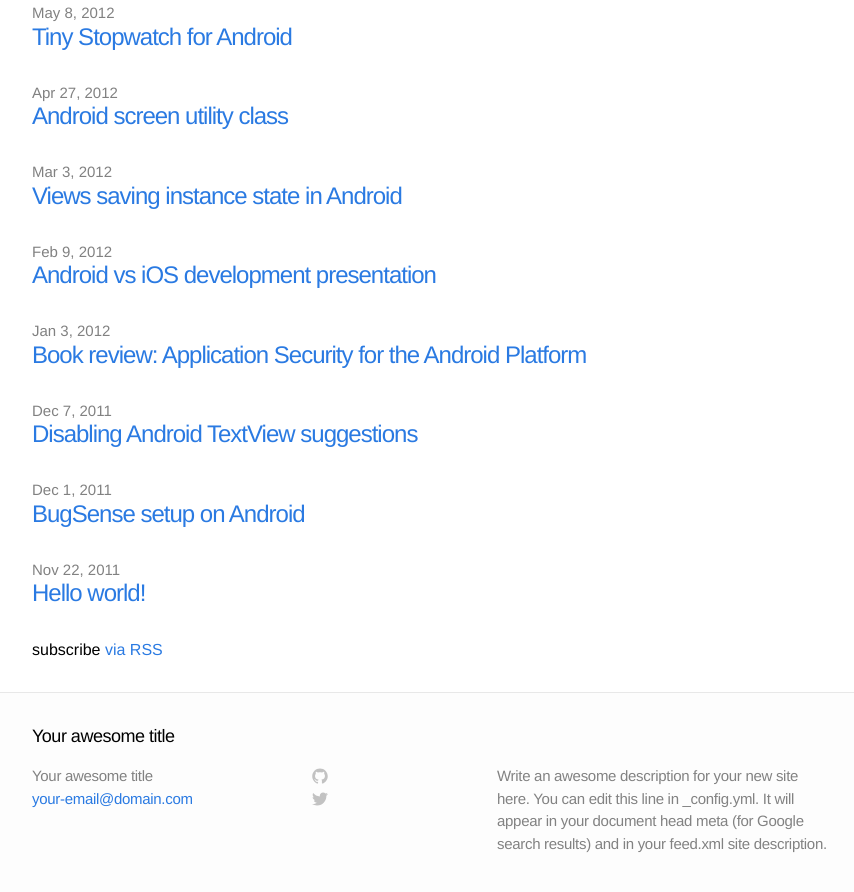
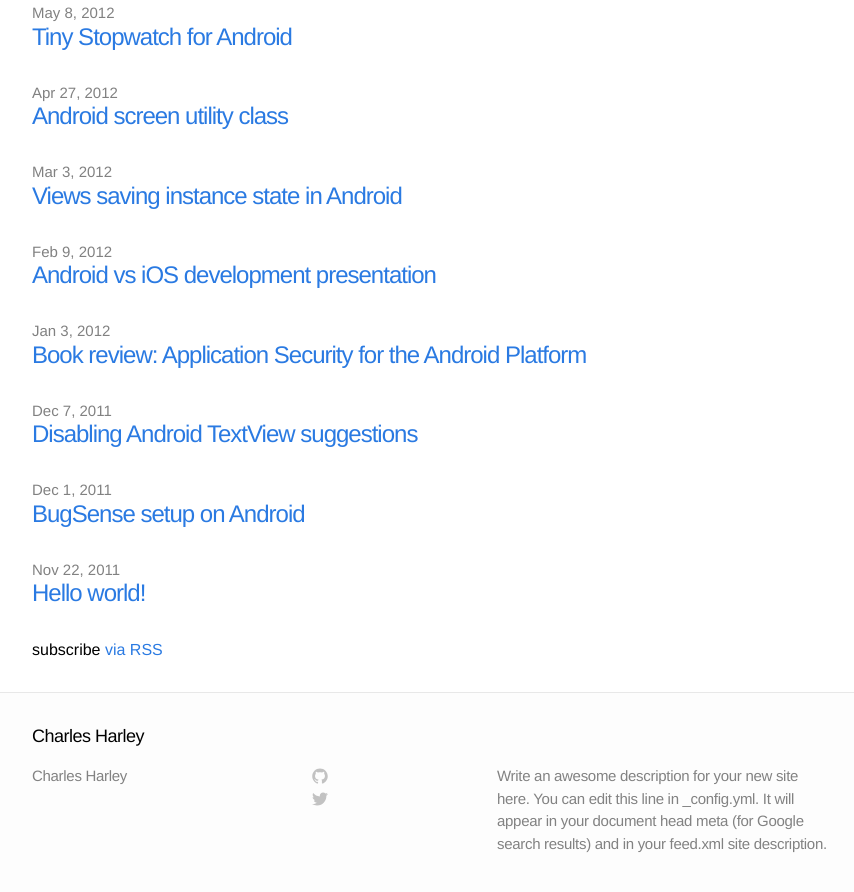
Before and after one commit to CharlesHarley/CharlesHarley.github.io, a Jekyll site: the page built from index.html, in a window 1280 px wide and 900 px high, scrolled down 616 px. Shown: the top 892 px of the window, without its empty margins (208-1062 px from the left). Built offline with Jekyll 4.4.1, drawn with Linux system fonts in a browser that asks for light colours; some of the changed text lies outside the part shown.

Commit message:
Set some basic site settings in the global configuration

```diff
--- a/_config.yml
+++ b/_config.yml
@@ -1,9 +1,9 @@
 # Site settings
-title: Your awesome title
-email: your-email@domain.com
+title: Charles Harley
 description: "Write an awesome description for your new site here. You can edit this line in _config.yml. It will appear in your document head meta (for Google search results) and in your feed.xml site description."
 baseurl: ""
-url: "http://yourdomain.com"
+url: "http://charlesharley.com"
+timezone: Europe/London
 
 # Build settings
 markdown: kramdown
```
